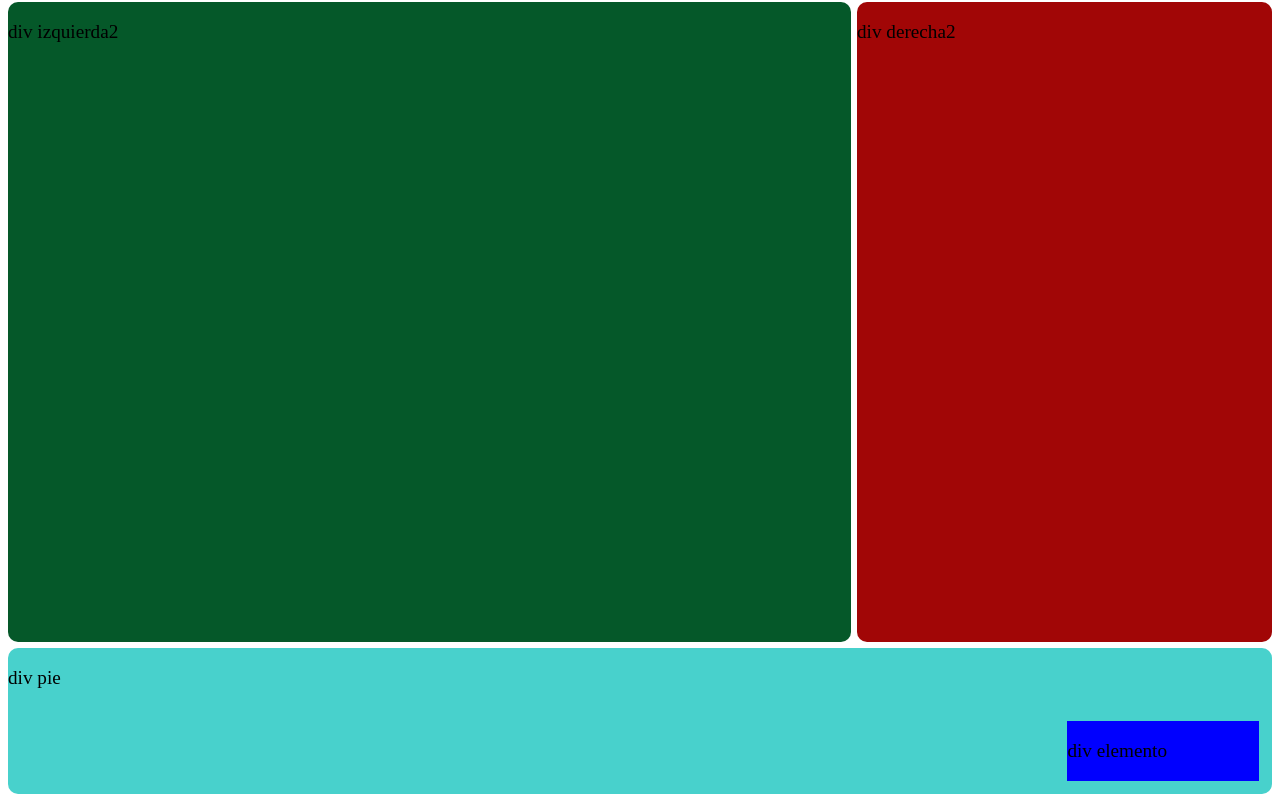
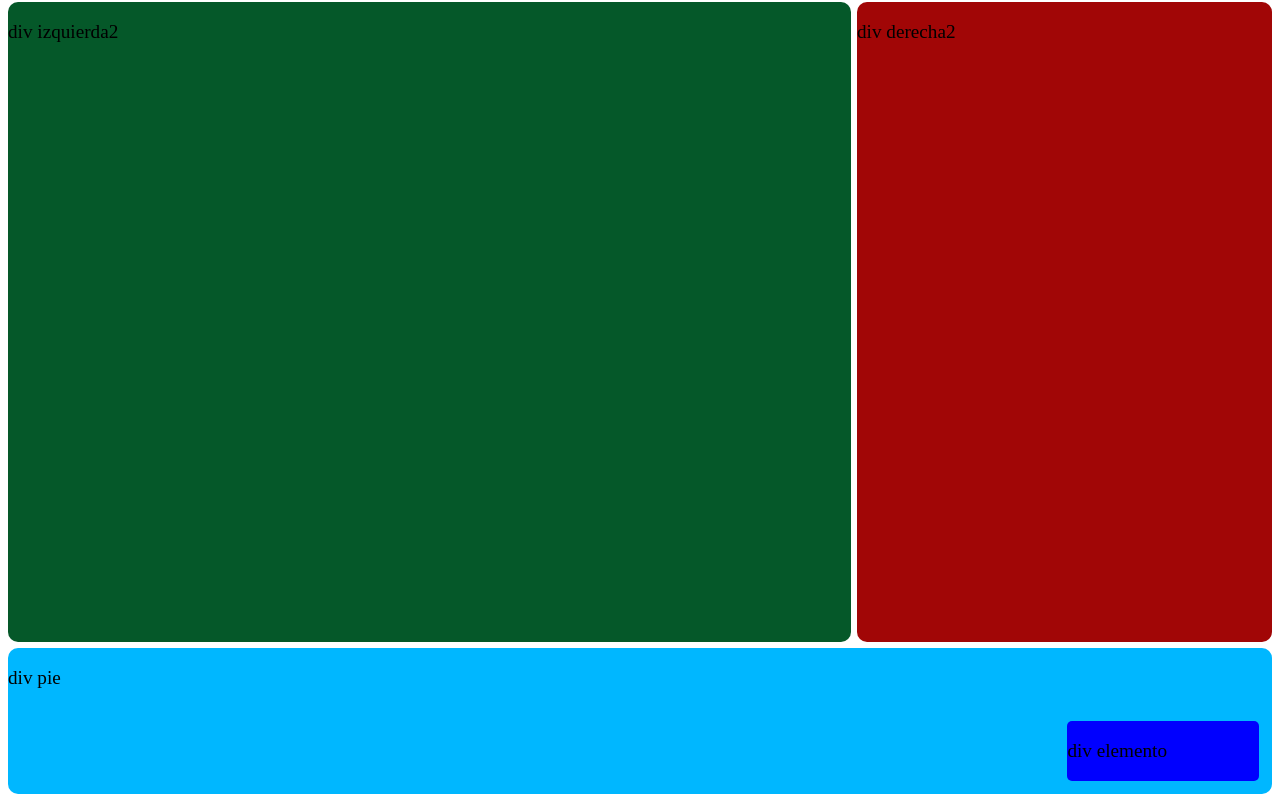
Before and after one commit to Arturo-Blanco/cajasFlex, a website: page index.html in a window 1280 px wide. Shown: the part 805-1607 px from the top of the page. Drawn offline with Linux system fonts and the light colour scheme.

Commit message:
se agrupa codigo repetido

```diff
--- a/index.css
+++ b/index.css
@@ -1,11 +1,11 @@
 body {
   font-size: 16px;
 }
-.encabezado {
+.encabezado,
+.pie {
   display: flex;
   flex-direction: column;
   border-radius: 10px;
-  background-color: gray;
   width: 100%;
 }
 .encabezado1,
@@ -72,13 +72,11 @@ body {
   border-radius: 10px;
 }
 .pie {
-  display: flex;
-  flex-direction: column;
-  justify-content: space-around;
-  border-radius: 10px;
-  background-color: mediumturquoise;
-  width: 100%;
+  background-color: rgb(0, 183, 255);
   margin-top: 0.5%;
+}
+.encabezado {
+  background-color: grey;
 }
 .elemento {
   align-self: flex-end;
@@ -90,3 +88,9 @@ p {
   font-size: 1.5vw;
   font-family: "Times New Roman", Times, serif;
 }
+.logo,
+.menu1,
+.menu2,
+.elemento {
+  border-radius: 5px;
+}
```
